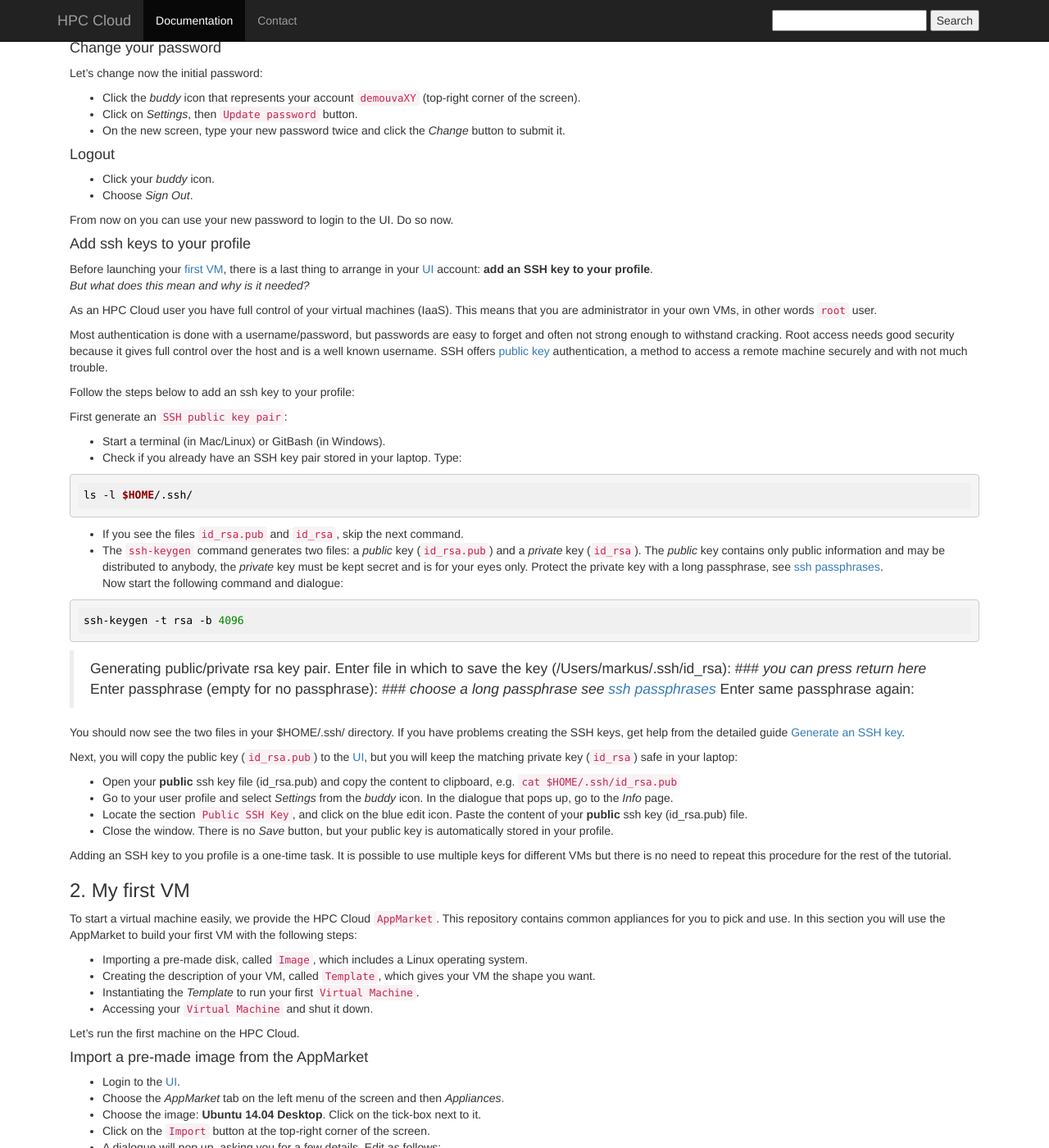
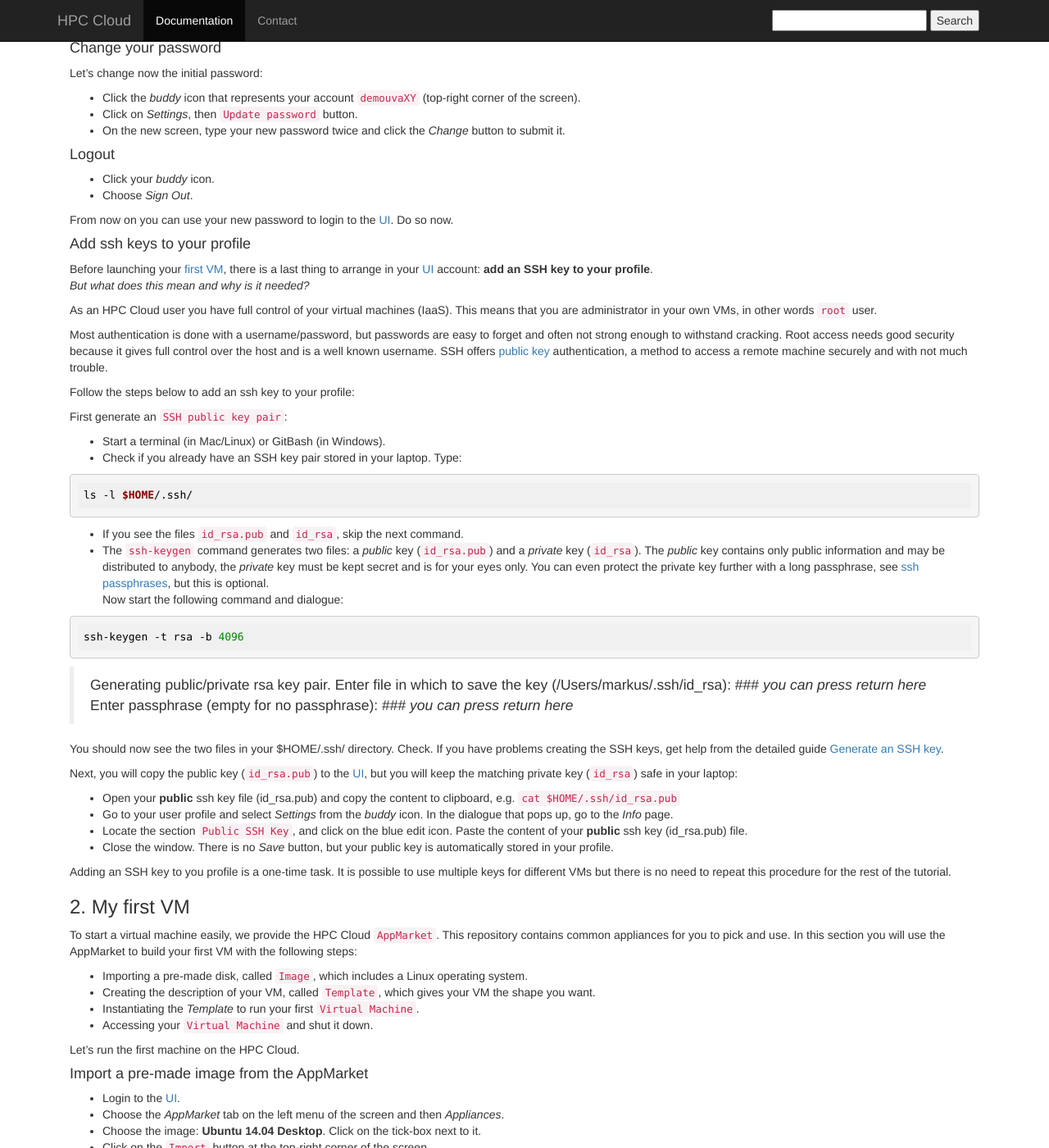
Before and after one commit to sara-nl/clouddocs, a Jekyll site: the page built from UvAworkshop-2016-01-25/UvAworkshop-2016-01-25-partA.markdown, in a window 1280 px wide and 1400 px high, scrolled down 507 px. Shown: the whole window at 82% size. Built offline with Jekyll 4.4.1, drawn with Linux system fonts in a browser that asks for light colours; nearby versions of some CDN libraries.

Commit message:
Update UvAworkshop-2016-01-25-partA.markdown

````diff
--- a/UvAworkshop-2016-01-25/UvAworkshop-2016-01-25-partA.markdown
+++ b/UvAworkshop-2016-01-25/UvAworkshop-2016-01-25-partA.markdown
@@ -40,7 +40,7 @@ Let's change now the initial password:
 * Click your *buddy* icon.
 * Choose *Sign Out*.
 
-From now on you can use your new password to login to the UI.
+From now on you can use your new password to login to the [UI](https://ui.hpccloud.surfsara.nl/).
 Do so now.
 
 #### Add ssh keys to your profile
@@ -55,6 +55,7 @@ Most authentication is done with a username/password, but passwords are easy to
 Follow the steps below to add an ssh key to your profile:
 
 First generate an `SSH public key pair`:
+
 * Start a terminal (in Mac/Linux) or GitBash (in Windows).
 * Check if you already have an SSH key pair stored in your laptop. Type:
 
@@ -64,7 +65,7 @@ ls -l $HOME/.ssh/
 
 * If you see the files `id_rsa.pub` and `id_rsa`, skip the next command.
 * The `ssh-keygen` command generates two files: a _public_ key (`id_rsa.pub`) and a _private_ key (`id_rsa`).
-  The _public_ key contains only public information and may be distributed to anybody, the _private_ key must be kept secret and is for your eyes only. Protect the private key with a long passphrase, see [ssh passphrases](https://help.github.com/articles/working-with-ssh-key-passphrases/).
+  The _public_ key contains only public information and may be distributed to anybody, the _private_ key must be kept secret and is for your eyes only. You can even protect the private key further with a long passphrase, see [ssh passphrases](https://help.github.com/articles/working-with-ssh-key-passphrases/), but this is optional.
   Now start the following command and dialogue:
 
 ```sh
@@ -73,10 +74,9 @@ ssh-keygen -t rsa -b 4096
 
 > Generating public/private rsa key pair.
 > Enter file in which to save the key (/Users/markus/.ssh/id_rsa):     ### _you can press return here_
-> Enter passphrase (empty for no passphrase):     ### _choose a long passphrase see [ssh passphrases](https://help.github.com/articles/working-with-ssh-key-passphrases/)_
-> Enter same passphrase again:
+> Enter passphrase (empty for no passphrase):     ### _you can press return here_
 
-You should now see the two files in your $HOME/.ssh/ directory.
+You should now see the two files in your $HOME/.ssh/ directory. Check.
 If you have problems creating the SSH keys, get help from the detailed guide [Generate an SSH key](/SSHkey).
 
 Next, you will copy the public key (`id_rsa.pub`) to the [UI](https://ui.hpccloud.surfsara.nl/), but you will keep the matching private key (`id_rsa`) safe in your laptop:
````
